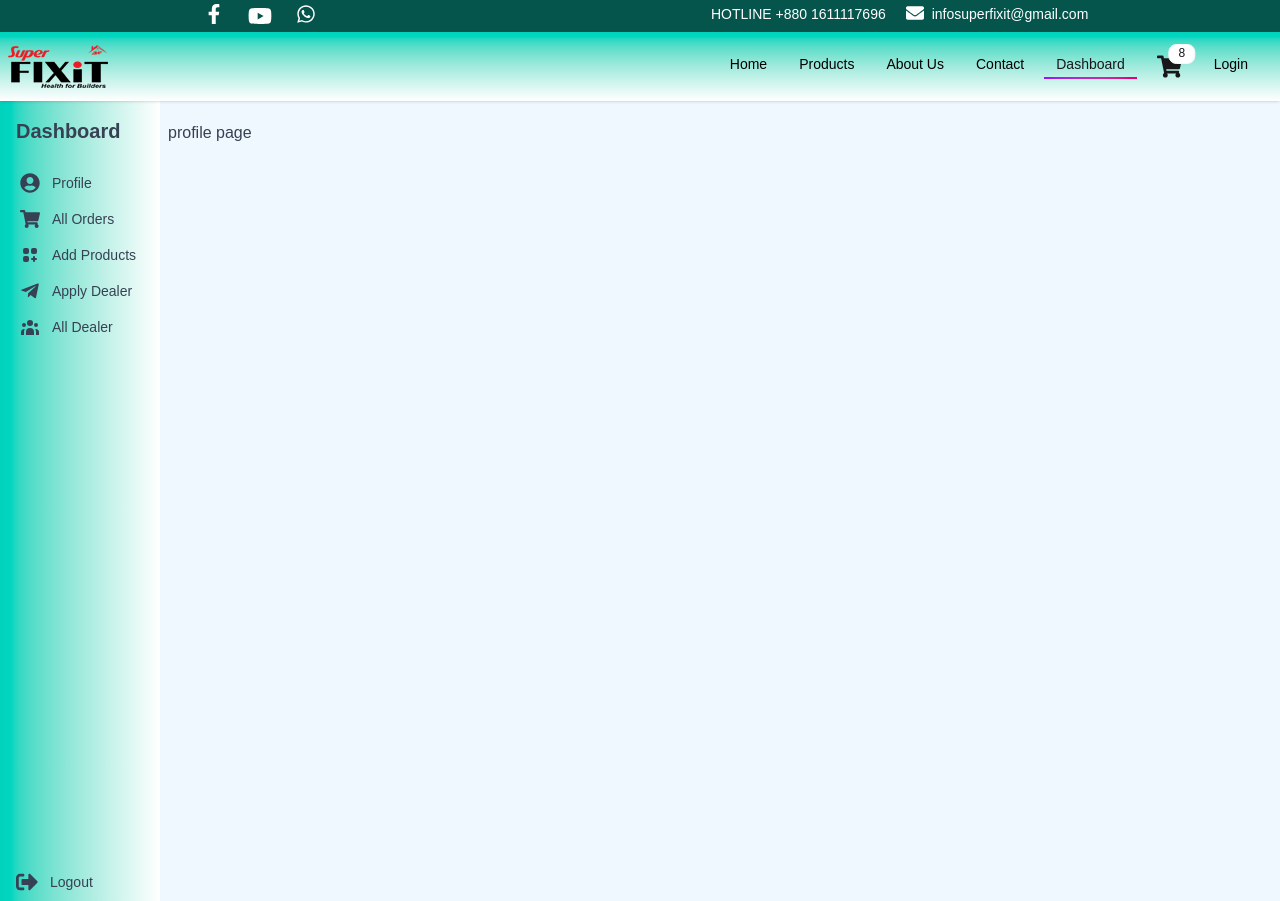
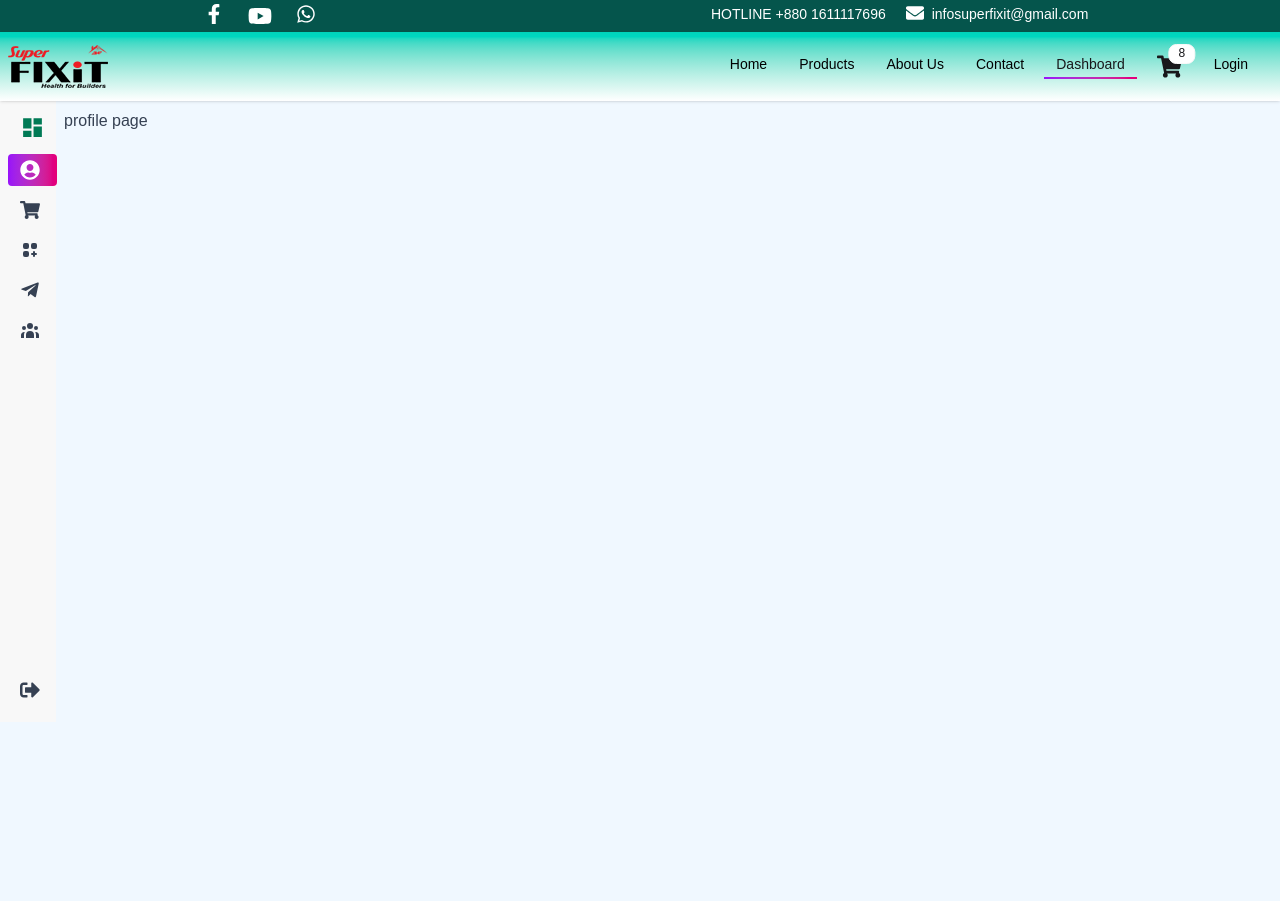
Before and after one commit to WDsagor/Build-Add-nextjs, a Next.js app: page /dashboard/profile in a window 1280 px wide. Built offline with nearby package versions, Linux system fonts and the light colour scheme.

Commit message:
dashbosrd layout design

```diff
--- a/app/dashboard/layout.tsx
+++ b/app/dashboard/layout.tsx
@@ -6,12 +6,27 @@ const layout = ({
   children: React.ReactNode;
 }>) => {
   return (
-    <div className="flex flex-col-reverse md:flex-row">
+    <div className="">
       <title>Dashboard | Super FIXIT Ltd</title>
-      <Sidebar />
-      <main className="max-w-screen-2xl flex-1 px-2 mx-auto py-5">
-        {children}
-      </main>
+
+      <div className="drawer lg:drawer-open">
+        <input id="my-drawer-4" type="checkbox" className="drawer-toggle" />
+        <div className="drawer-content">
+          <div className="p-2 max-w-screen-2xl mx-auto">{children}</div>
+        </div>
+
+        <div className="drawer-side is-drawer-close:overflow-visible pt-20 md:pt-0">
+          <label
+            htmlFor="my-drawer-4"
+            aria-label="close sidebar"
+            className="drawer-overlay"
+          ></label>
+          <div className=" h-auto bg-base-200 is-drawer-close:w-14 is-drawer-open:w-52">
+            {/* Sidebar content here */}
+            <Sidebar />
+          </div>
+        </div>
+      </div>
     </div>
   );
 };
--- a/components/share/Navbar.tsx
+++ b/components/share/Navbar.tsx
@@ -9,6 +9,7 @@ import { usePathname } from "next/navigation";
 import { useRef } from "react";
 import { useState, ReactNode } from "react";
 import { FaShoppingCart } from "react-icons/fa";
+import { MdDashboard } from "react-icons/md";
 
 interface NavItem {
   href: string;
@@ -113,7 +114,15 @@ const Navbar = () => {
       className="sticky top-0 left-0 right-0 z-50 backdrop-blur-md shadow-sm"
     >
       <div className="navbar container-custom max-w-screen-2xl w-full mx-auto">
-        <div className="navbar-start xs:py-2">
+        <label
+          htmlFor="my-drawer-4"
+          aria-label="open sidebar"
+          className=" navbar-start md:hidden"
+        >
+          {/* Sidebar toggle icon */}
+          <MdDashboard size={20} />
+        </label>
+        <div className=" navbar-center md:navbar-start xs:py-2">
           <Link href="/" className="flex items-center">
             <Image
               loading="eager"
--- a/components/share/Sidebar.tsx
+++ b/components/share/Sidebar.tsx
@@ -14,6 +14,7 @@ import { HiViewGridAdd, HiUserGroup } from "react-icons/hi";
 import { signOut } from "firebase/auth";
 // import auth from "../config/firebase.init";
 import { useAuthState } from "react-firebase-hooks/auth";
+import { MdDashboard } from "react-icons/md";
 // import Loading from "./share/Loading";
 
 const Sidebar = () => {
@@ -23,21 +24,6 @@ const Sidebar = () => {
   const pathname = usePathname(); // Replaces useRouter().pathname
   const router = useRouter();
 
-  // Load sideMenu state from localStorage on mount
-  useEffect(() => {
-    const data = localStorage.getItem("MY_APP_STATE");
-    if (data !== null) setSideMenu(JSON.parse(data));
-  }, []);
-
-  // Save sideMenu state to localStorage
-  useEffect(() => {
-    if (sideMenu) {
-      localStorage.setItem("MY_APP_STATE", JSON.stringify(sideMenu));
-    } else {
-      localStorage.removeItem("MY_APP_STATE");
-    }
-  }, [sideMenu]);
-
   const logout = async () => {
     // await signOut(auth);
     router.push("/login");
@@ -46,6 +32,16 @@ const Sidebar = () => {
   //   if (loading) {
   //     // return <Loading />;
   //   }
+
+  // Function to check if a route is active
+  const isActiveRoute = (href: string) => {
+    if (href === "/dashboard") {
+      // All Orders page - active ONLY when exactly on /dashboard
+      return pathname === "/dashboard";
+    }
+    // For other routes, exact match
+    return pathname === href;
+  };
 
   // Navigation items for better maintainability
   const sidebarItems = [
@@ -82,38 +78,54 @@ const Sidebar = () => {
   ];
 
   return (
-    <aside className="flex  md:min-h-lvh">
-      <div className=" w-full md:w-40 bg-linear-to-l from-white to-accent flex flex-row md:flex-col transition-all">
-        <div className="p-4 hidden md:flex">
-          <h2 className="text-xl font-bold text-center">Dashboard</h2>
-        </div>
-
-        <div className="flex-1 p-1">
-          <div className=" flex flex-row md:flex-col">
+    <>
+      <ul className="menu w-full gap-2 grow">
+        <li>
+          <label
+            htmlFor="my-drawer-4"
+            aria-label="open sidebar"
+            className=" is-drawer-close:tooltip is-drawer-close:tooltip-right text-emerald-700"
+            data-tip="Dashboard"
+          >
+            {/* Sidebar toggle icon */}
+            <MdDashboard size={25} />
+            <span className="is-drawer-close:hidden font-bold uppercase">
+              Dashboard
+            </span>
+          </label>
+        </li>
+        {/* List item */}
         {sidebarItems.map((item, i) => {
+          const isActive = isActiveRoute(item.href);
           return (
+            <li key={i}>
               <Link
-                  key={i}
                 href={item.href}
-                  className="flex items-center gap-3 px-4 py-2  hover:bg-accent transition-colors"
+                className={`is-drawer-close:tooltip is-drawer-close:tooltip-right ${
+                  isActive
+                    ? "bg-linear-to-r from-purple-600 to-pink-600 text-white"
+                    : "hover:bg-linear-to-r from-purple-600 to-pink-600 hover:text-white"
+                }`}
+                data-tip={item.label}
               >
                 <item.icon size={20} />
-                  <span className="text-sm hidden md:flex">{item.label}</span>
+                <span className="is-drawer-close:hidden">{item.label}</span>
               </Link>
+            </li>
           );
         })}
-          </div>
-        </div>
-
-        {/* Logout Button */}
-        <div className="">
-          <button className="flex items-center gap-3 px-4 py-2 text-sm w-full hover:bg-accent transition-colors">
-            <FaSignOutAlt size={22} />
-            <span className="hidden md:flex">Logout</span>
+        <li className="pt-80 pb-2">
+          <button
+            onClick={logout}
+            className="is-drawer-close:tooltip is-drawer-close:tooltip-right hover:bg-linear-to-r from-purple-600 to-pink-600 hover:text-white"
+            data-tip="Logout"
+          >
+            <FaSignOutAlt size={20} />
+            <span className="is-drawer-close:hidden">Logout</span>
           </button>
-        </div>
-      </div>
-    </aside>
+        </li>
+      </ul>
+    </>
   );
 };
 
```
Lines whose indentation alone changed are shown as unchanged.
